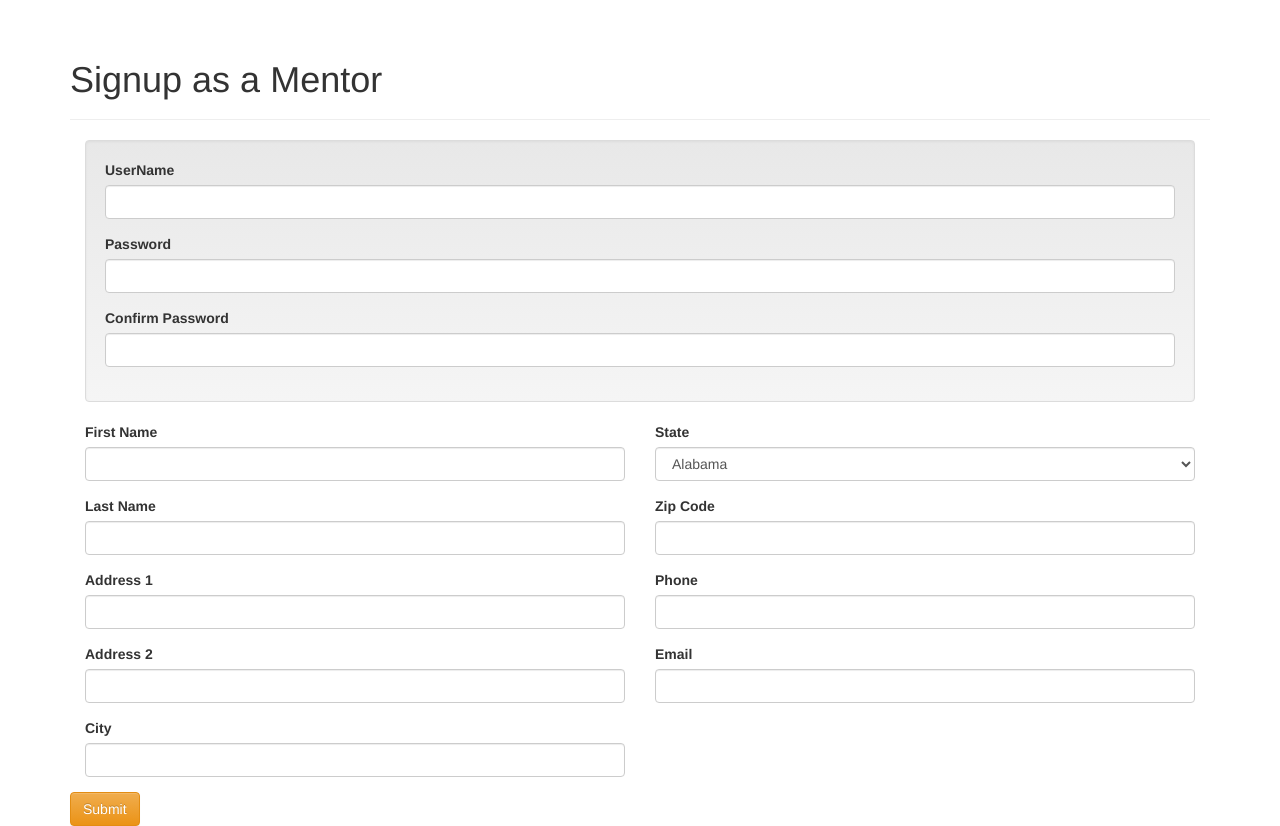
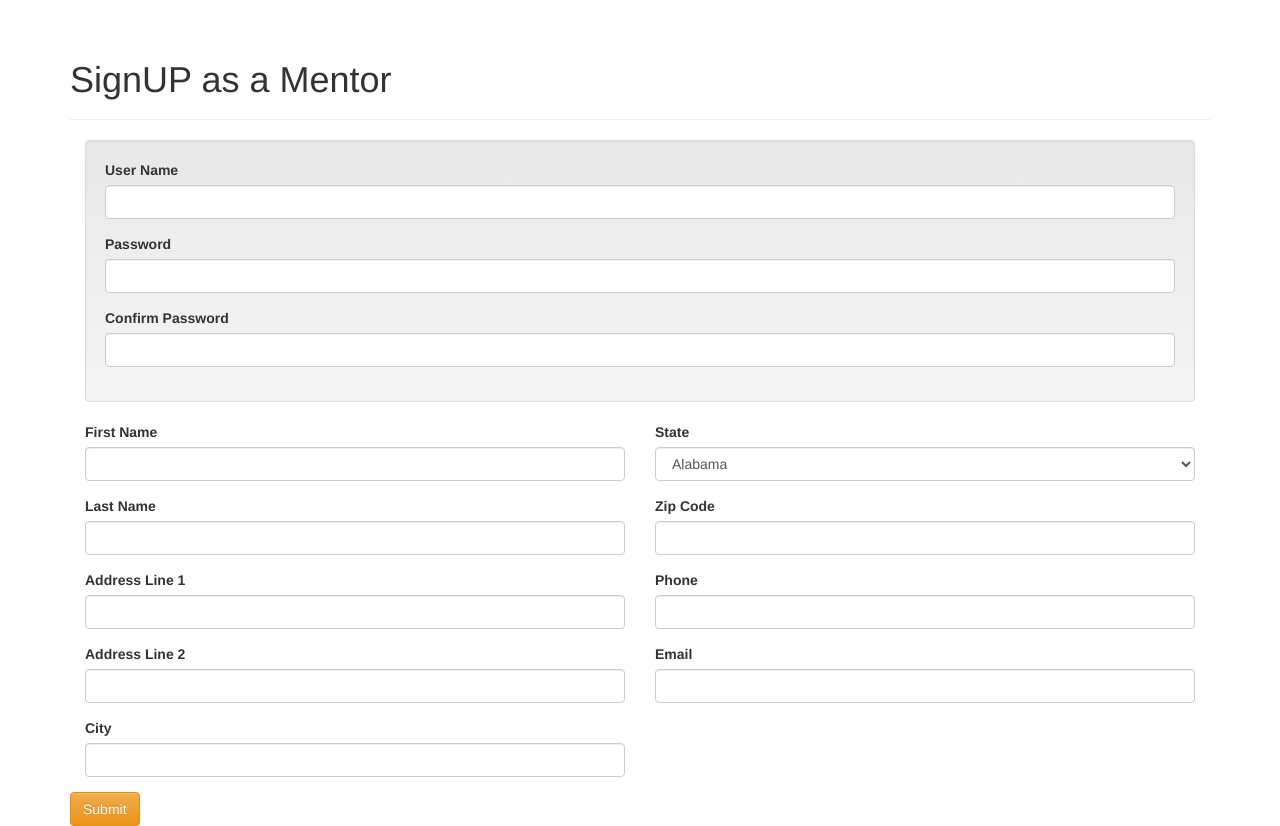
Before and after one commit to sldhana-zz/WomenUp, a Django app: page /mentorRegistration/ in a window 1280 px wide. Shown: the part 91-917 px from the top of the page. Run offline with Django 3.2, Linux system fonts and the light colour scheme; some libraries are stand-ins or nearby versions.

Commit message:
last moment

```diff
--- a/Next2U/templates/Next2U/agency.html
+++ b/Next2U/templates/Next2U/agency.html
@@ -4,7 +4,7 @@
 
 {% block content %}
     <div class="page-header">
-        <h1>Signup Your Non-Profit</h1>
+        <h1>SignUP Your Non-Profit</h1>
     </div>
 
     <form method="post" action="/agencyRegistrationPost">
--- a/Next2U/templates/Next2U/agencysearch.html
+++ b/Next2U/templates/Next2U/agencysearch.html
@@ -4,7 +4,7 @@
     {% block title %} Available Mentor {% endblock %}
 
     {% block content %}
-        <h1>Mentor Search/Assignment</h1>
+        <h1>Mentor Selection</h1>
     <head>
     <script type="text/javascript">
         function OnChangeCheckbox (checkbox) {
--- a/Next2U/templates/Next2U/mentor.html
+++ b/Next2U/templates/Next2U/mentor.html
@@ -4,7 +4,7 @@
 
 {% block content %}
     <div class="page-header">
-        <h1>Signup as a Mentor</h1>
+        <h1>SignUP as a Mentor</h1>
     </div>
     <form method="post" action="/mentorRegistrationPost">
         {% csrf_token %}
@@ -12,7 +12,7 @@
             <div class="well">
 
                 <div class="form-group">
-                    <label for="username">UserName</label>
+                    <label for="username">User Name</label>
                     <input type="text" class="form-control" id="username" name="username">
                 </div>
                 <div class="form-group">
@@ -35,11 +35,11 @@
                 <input type="text" class="form-control" name="LastName">
             </div>
             <div class="form-group">
-                <label for="address1">Address 1</label>
+                <label for="address1">Address Line 1</label>
                 <input type="text" class="form-control" name="Address1">
             </div>
             <div class="form-group">
-                <label for="address2">Address 2</label>
+                <label for="address1">Address Line 2</label>
                 <input type="text" class="form-control" name="Address2">
             </div>
              <div class="form-group">
--- a/Next2U/templates/Next2U/signin.html
+++ b/Next2U/templates/Next2U/signin.html
@@ -10,7 +10,7 @@
         <div class="container">
             <div class="row">
                 <div class="page-header">
-                    <h1>Signin</h1>
+                    <h1>SignIN</h1>
                 </div>
                 <div class="col-md-6">
                     <div class="form-group">
```
